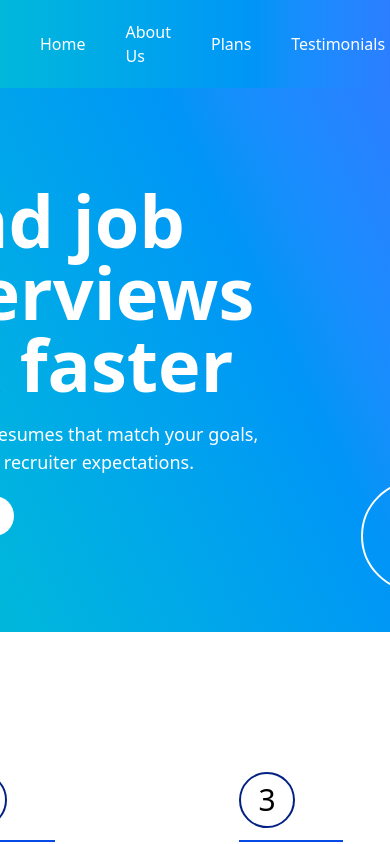
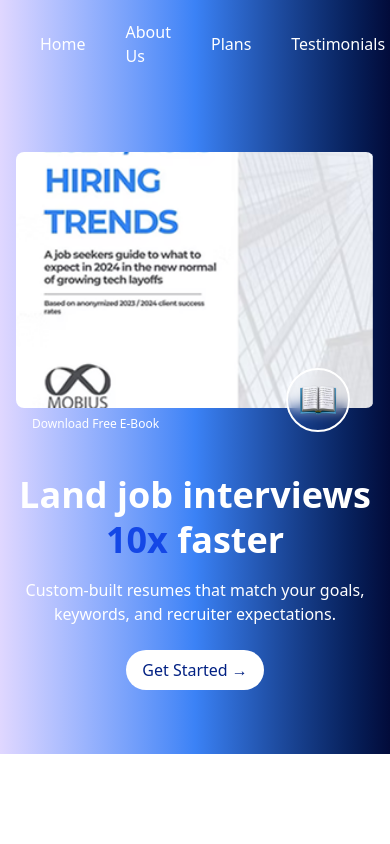
Before and after one commit to MohdFahad1/Mobius-assignment, a React (Vite) app: page / in a window 390 px wide. Shown: the top 844 px of the page. Built offline with nearby package versions, Linux system fonts and the light colour scheme.

Commit message:
style: Added responsiveness to hero section

```diff
--- a/src/components/Home/Hero.jsx
+++ b/src/components/Home/Hero.jsx
@@ -5,31 +5,82 @@ import book from "../../assets/book.png";
 
 const Hero = () => {
   return (
-    <main className="bg-linear-65 from-cyan-500 to-blue-500 flex justify-center items-center px-10 py-20 gap-44">
-      <div>
-        <h1 className="text-7xl text-white font-bold">
+    <main
+      className="
+        bg-gradient-to-r
+          from-[#E0D7FF]
+          via-[#3B82F6]
+          to-[#020B3A]
+        flex flex-col-reverse md:flex-row
+        justify-between items-center
+        px-4 sm:px-10 md:px-20 py-16 md:py-20
+        gap-10 md:gap-44
+      "
+    >
+      {/* Text block */}
+      <div className="w-full md:w-1/2 text-center md:text-left">
+        <h1 className="text-4xl sm:text-5xl md:text-7xl text-white font-bold leading-tight">
           Land job interviews
           <br />
           <span className="text-blue-700">10x</span> faster
         </h1>
-        <p className="w-[460px] text-white text-lg font-light my-5">
+
+        <p className="mx-auto md:mx-0 mt-4 mb-6 w-full sm:w-[460px] text-white text-base sm:text-lg font-light">
           Custom-built resumes that match your goals, keywords, and recruiter
           expectations.
         </p>
 
-        <Button className="text-[#022183] bg-white" arrow={true}>
+        <Button className="text-[#022183] bg-white" arrow>
           Get Started
         </Button>
       </div>
-      <div className="relative h-96 w-96">
-        <img src={hero} className="absolute object-cover" />
-        <div className="absolute -bottom-10 right-10 size-28 rounded-full backdrop-blur-sm z-10 border-2 border-white"></div>
+
+      {/* Graphic block */}
+      <div className="relative w-full sm:w-80 md:w-96 h-64 sm:h-80 md:h-96 mb-6 md:mb-0">
+        <img
+          src={hero}
+          alt="hero graphic"
+          className="absolute inset-0 w-full h-full object-cover rounded-lg"
+        />
+
+        {/* blurred circle */}
+        <div
+          className="
+            absolute
+            -bottom-6 sm:-bottom-10
+            right-6 sm:right-10
+            w-16 h-16 sm:w-20 sm:h-20
+            rounded-full
+            backdrop-blur-sm
+            border-2 border-white
+            z-10
+          "
+        />
+
+        {/* book icon */}
         <img
           src={book}
-          className="absolute w-14 h-14 -bottom-3 right-17 z-20"
-          alt="book"
+          alt="ebook"
+          className="
+            absolute
+            w-10 h-10 sm:w-12 sm:h-12
+            -bottom-3 sm:-bottom-6
+            right-9 sm:right-14
+            z-20
+          "
         />
-        <span className="absolute z-20 text-white -bottom-10 left-15">
+
+        {/* download text */}
+        <span
+          className="
+            absolute
+            text-xs sm:text-sm
+            text-white
+            -bottom-6 sm:-bottom-10
+            left-4 sm:left-14
+            z-20
+          "
+        >
           Download Free E-Book
         </span>
       </div>
--- a/src/components/common/Navbar.jsx
+++ b/src/components/common/Navbar.jsx
@@ -31,9 +31,14 @@ const navLniks = [
 
 const Navbar = () => {
   return (
-    <nav className="bg-linear-to-r from-cyan-500 to-blue-500 py-3 px-10 flex justify-between items-center">
+    <nav className="bg-transparent top-0 bg-gradient-to-r from-[#E0D7FF] via-[#3B82F6] to-[#020B3A]  py-3 px-10 flex justify-between items-center inset-x-0 z-50">
+      <div className="flex justify-between w-full items-center">
         <div className="relative h-10 w-50">
-        <img src={logo} className="absolute object-cover" alt="logo" />
+          <img
+            src={logo}
+            className="absolute object-cover cursor-pointer"
+            alt="logo"
+          />
         </div>
 
         <div>
@@ -41,7 +46,7 @@ const Navbar = () => {
             {navLniks.map((link) => (
               <li
                 key={link.id}
-              className="text-white font-medium hover:text-gray-500 duration-200 cursor-pointer"
+                className="text-white font-medium cursor-pointer"
               >
                 {link.title}
               </li>
@@ -52,6 +57,7 @@ const Navbar = () => {
         <div>
           <Button className="bg-white text-[#022183]">Get Started</Button>
         </div>
+      </div>
     </nav>
   );
 };
```
Lines whose indentation alone changed are shown as unchanged.
